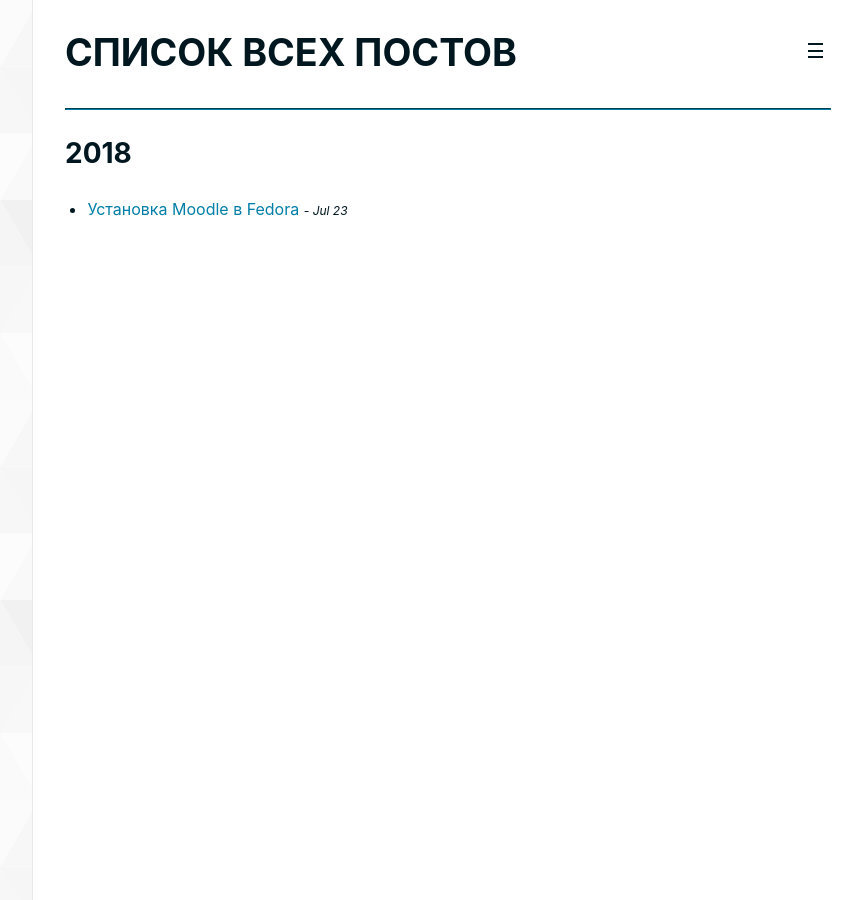
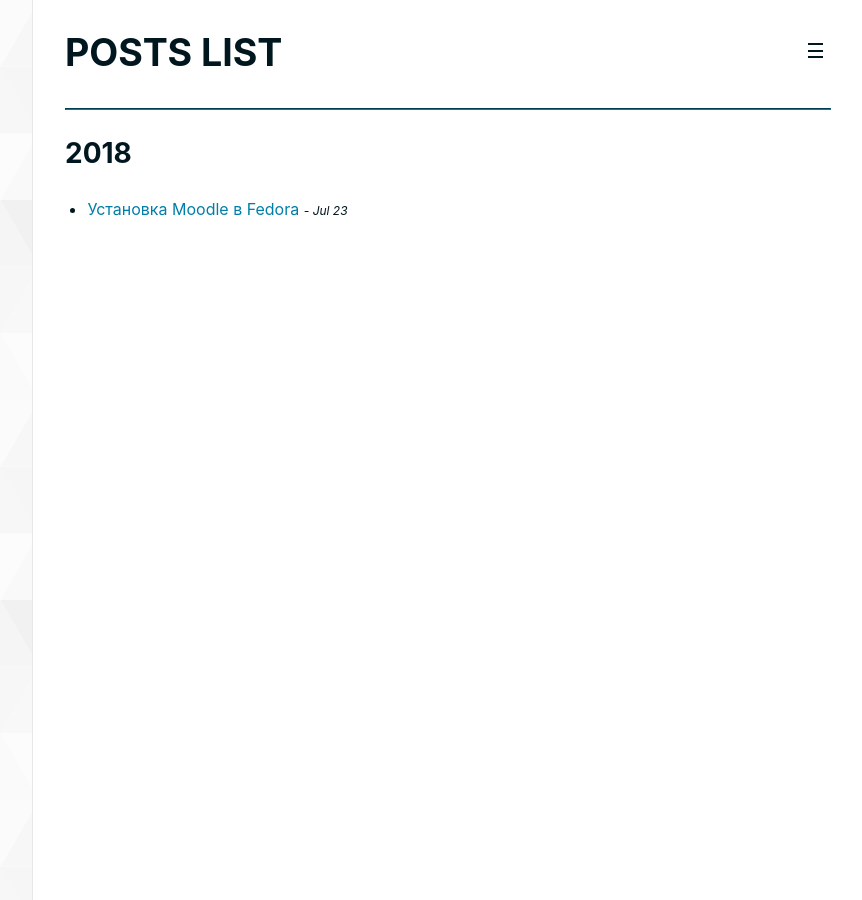
Before and after one commit to valentineus/popov.link, a Jekyll site: the page built from _pages/index.html, in a window 1280 px wide. Shown: the whole page, without its empty margins (192-1054 px from the left). Built offline with Jekyll 4.4.1, drawn with Linux system fonts in a browser that asks for light colours.

```diff
--- a/_includes/navbar.html
+++ b/_includes/navbar.html
@@ -25,6 +25,10 @@
         </ul>
 
         <ul class="navigation-pills">
+            <li class="navigation-item" role="presentation">
+                <a href="/">Home</a>
+            </li>
+
             {% for page in pages%}
                 <li class="navigation-item" role="presentation">
                     <a href="{{ page.url | strip_newlines | strip_html | strip | normalize_whitespace | relative_url | uri_escape }}">
--- a/_pages/index.html
+++ b/_pages/index.html
@@ -1,7 +1,8 @@
 ---
+title: "Posts list"
+permalink: "index.html"
 layout: page
-permalink: "index.html"
-title: "Список всех постов"
+show: false
 ---
 
 {% assign postsByYear = site.posts | group_by_exp: "post", "post.date | date: '%Y'" %}
```
